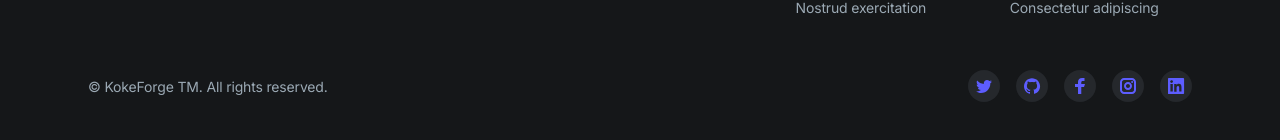
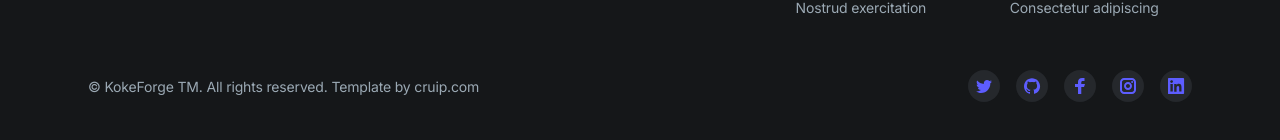
Before and after one commit to Koke-Forge-TM/koke-forge, a Next.js app: page / in a window 1280 px wide. Shown: the part 4819-4959 px from the top of the page. Built offline with nearby package versions, Linux system fonts and the light colour scheme.

Commit message:
some real text hiding unnecessary stuff

```diff
--- a/app/(default)/page.tsx
+++ b/app/(default)/page.tsx
@@ -1,5 +1,5 @@
 export const metadata = {
-  title: 'Home - Open PRO',
+  title: 'Home - KokeForge',
   description: 'Page description',
 }
 
--- a/app/layout.tsx
+++ b/app/layout.tsx
@@ -20,8 +20,8 @@ const architects_daughter = Architects_Daughter({
 })
 
 export const metadata = {
-  title: 'Create Next App',
-  description: 'Generated by create next app',
+  title: 'KokeForge TM',
+  description: 'KokeForge\'s Business Web',
 }
 
 export default function RootLayout({
--- a/components/ui/footer.tsx
+++ b/components/ui/footer.tsx
@@ -135,7 +135,7 @@ export default function Footer() {
             </ul>
 
             {/* Copyrights note */}
-            <div className="text-gray-400 text-sm mr-4">&copy; KokeForge TM. All rights reserved.</div>
+            <div className="text-gray-400 text-sm mr-4">&copy; KokeForge TM. All rights reserved. Template by cruip.com</div>
 
           </div>
 
```
